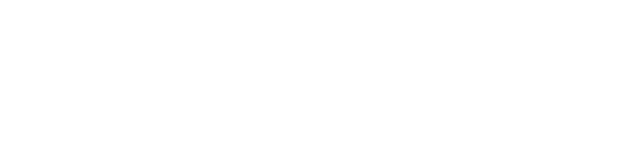
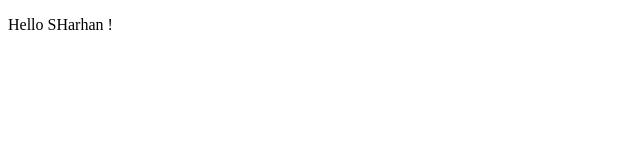
Before and after one commit to SyimykMarkaev/team-1-project, a plain HTML site: page index.html in a window 1280 px wide. Shown: the whole page, without its empty margins (0-640 px from the left). Drawn offline with Linux system fonts and the light colour scheme.

Commit message:
new text

```diff
--- a/index.html
+++ b/index.html
@@ -5,6 +5,6 @@
     <title>Document</title>
 </head>
 <body>
-
+    <p>Hello SHarhan !</p>
 </body>
 </html>
```
